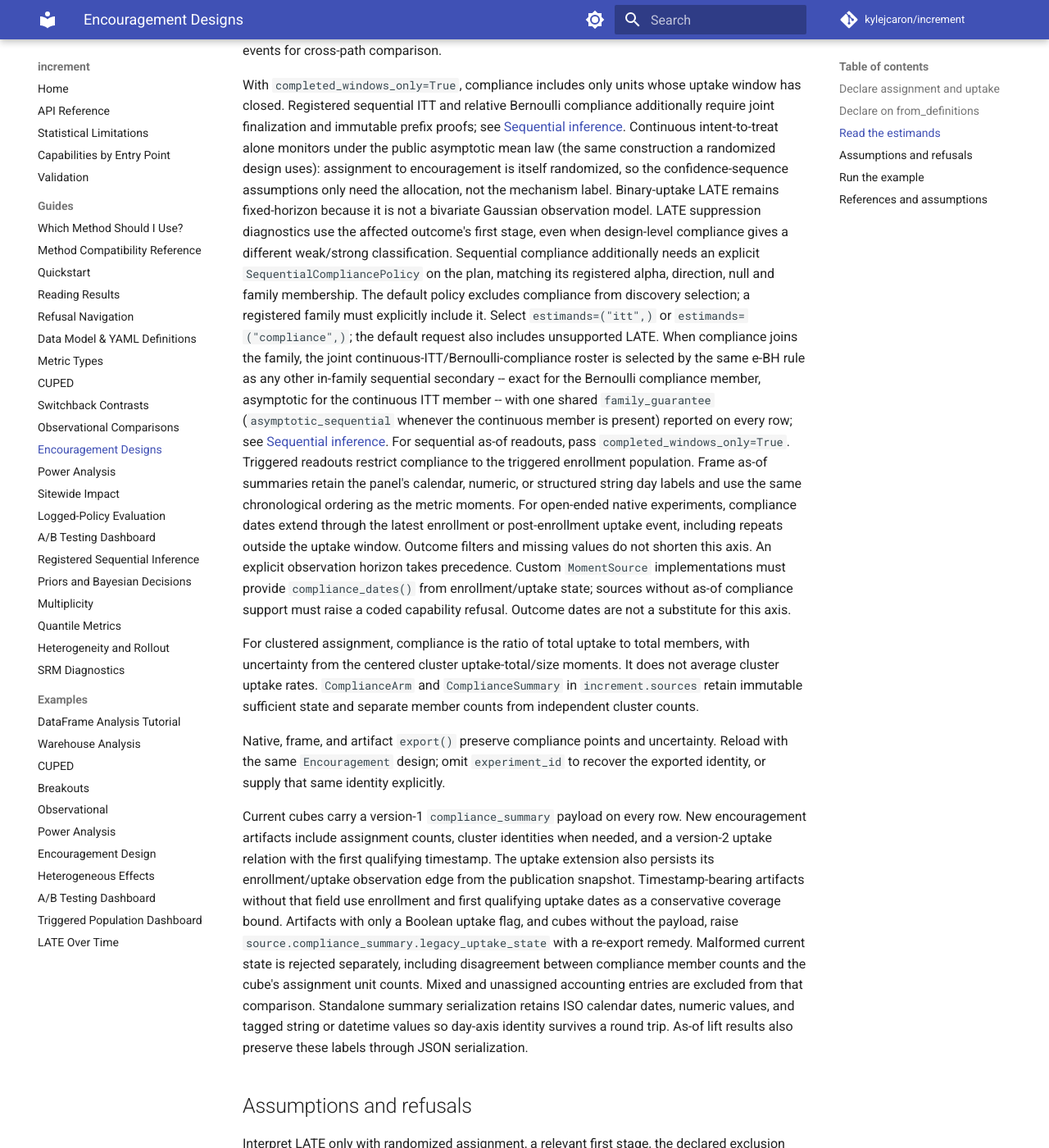
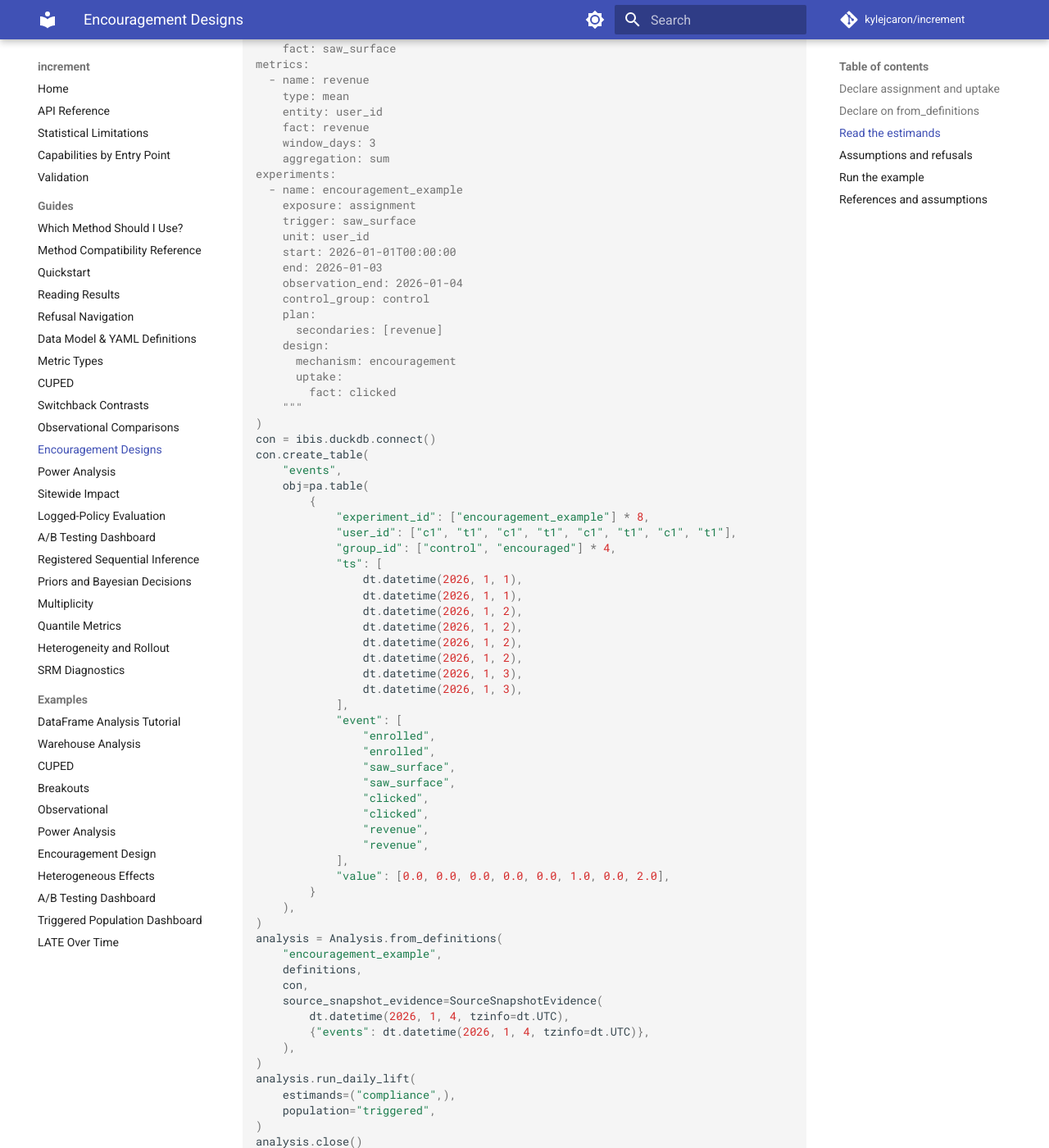
Before and after one commit to kylejcaron/increment, an MkDocs documentation site: the page built from docs/guides/encouragement.md, in a window 1280 px wide and 1400 px high, scrolled down 4917 px. Shown: the whole window at 82% size. Built offline with MkDocs 1.6.1 and Material for MkDocs 9.7.7, drawn with Linux system fonts in a browser that asks for light colours; comment, search, counter and statistics services are not loaded; some of the changed text lies outside the part shown.

Commit message:
docs: define the analysis in the encouragement guide example

````diff
--- a/docs/guides/encouragement.md
+++ b/docs/guides/encouragement.md
@@ -212,10 +212,108 @@ Daily encouragement uptake is meaningful as a first-stage rate, but per-day
 LATE is not. Request only the supported estimand explicitly:
 
 ```python
+import datetime as dt
+from pathlib import Path
+
+import ibis
+import pyarrow as pa
+
+from increment import Analysis, SourceSnapshotEvidence
+
+definitions = Path("encouragement.yml")
+definitions.write_text(
+    """
+dialect: duckdb
+fact_sources:
+  - name: events
+    sql: SELECT * FROM events
+    timestamp_column: ts
+    entities: [user_id]
+    facts:
+      - name: revenue
+        column: value
+      - name: enrolled
+        column: null
+      - name: saw_surface
+        column: null
+      - name: clicked
+        column: null
+exposures:
+  - name: assignment
+    fact: enrolled
+  - name: saw_surface
+    fact: saw_surface
+metrics:
+  - name: revenue
+    type: mean
+    entity: user_id
+    fact: revenue
+    window_days: 3
+    aggregation: sum
+experiments:
+  - name: encouragement_example
+    exposure: assignment
+    trigger: saw_surface
+    unit: user_id
+    start: 2026-01-01T00:00:00
+    end: 2026-01-03
+    observation_end: 2026-01-04
+    control_group: control
+    plan:
+      secondaries: [revenue]
+    design:
+      mechanism: encouragement
+      uptake:
+        fact: clicked
+    """
+)
+con = ibis.duckdb.connect()
+con.create_table(
+    "events",
+    obj=pa.table(
+        {
+            "experiment_id": ["encouragement_example"] * 8,
+            "user_id": ["c1", "t1", "c1", "t1", "c1", "t1", "c1", "t1"],
+            "group_id": ["control", "encouraged"] * 4,
+            "ts": [
+                dt.datetime(2026, 1, 1),
+                dt.datetime(2026, 1, 1),
+                dt.datetime(2026, 1, 2),
+                dt.datetime(2026, 1, 2),
+                dt.datetime(2026, 1, 2),
+                dt.datetime(2026, 1, 2),
+                dt.datetime(2026, 1, 3),
+                dt.datetime(2026, 1, 3),
+            ],
+            "event": [
+                "enrolled",
+                "enrolled",
+                "saw_surface",
+                "saw_surface",
+                "clicked",
+                "clicked",
+                "revenue",
+                "revenue",
+            ],
+            "value": [0.0, 0.0, 0.0, 0.0, 0.0, 1.0, 0.0, 2.0],
+        }
+    ),
+)
+analysis = Analysis.from_definitions(
+    "encouragement_example",
+    definitions,
+    con,
+    source_snapshot_evidence=SourceSnapshotEvidence(
+        dt.datetime(2026, 1, 4, tzinfo=dt.UTC),
+        {"events": dt.datetime(2026, 1, 4, tzinfo=dt.UTC)},
+    ),
+)
 analysis.run_daily_lift(
     estimands=("compliance",),
     population="triggered",
 )
+analysis.close()
+con.disconnect()
 ```
 
 This reads trigger membership by day and counts each selected unit's uptake
````
